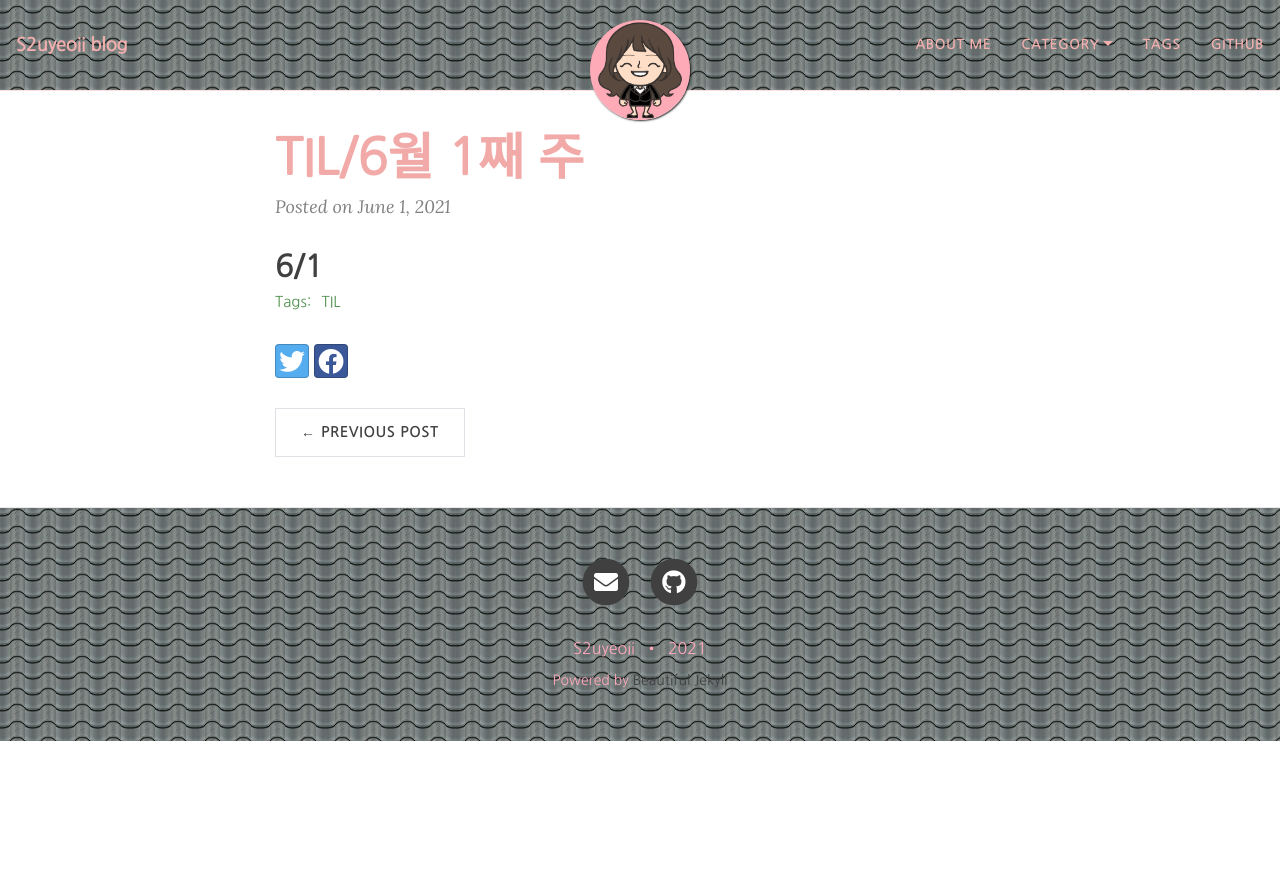
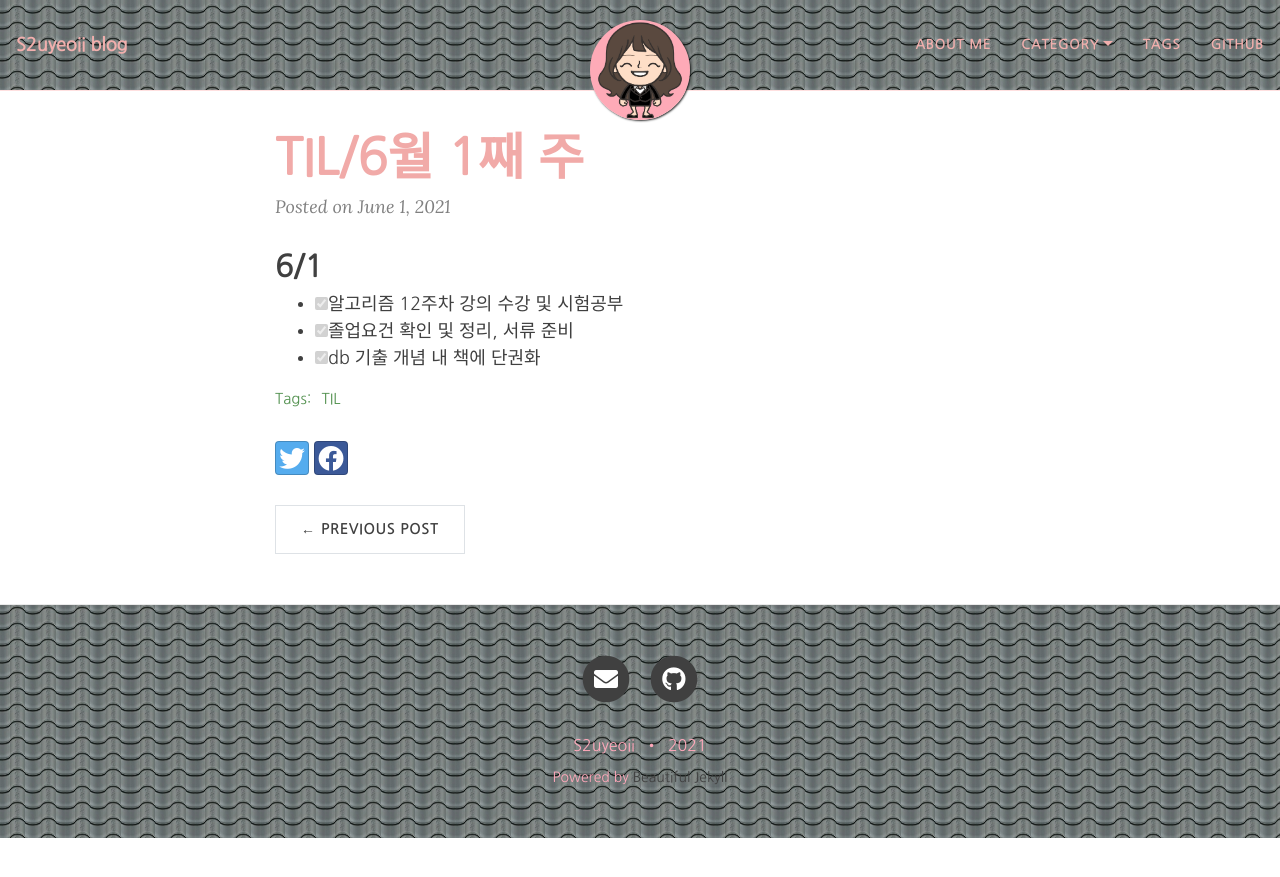
Before and after one commit to yeoneed/yeoneed.github.io, a Jekyll site: the page built from _posts/2021-06-01-6월첫째주-TIL.md, in a window 1280 px wide. Shown: the top 877 px of the page. Built offline with Jekyll 4.4.1, drawn with Linux system fonts in a browser that asks for light colours; nearby versions of some CDN libraries; some web fonts are replaced.

Commit message:
Update 2021-06-01-6월첫째주-TIL.md

```diff
--- a/_posts/2021-06-01-6월첫째주-TIL.md
+++ b/_posts/2021-06-01-6월첫째주-TIL.md
@@ -8,3 +8,6 @@ category: [TIL]
 
 ---
 ## 6/1
+- [x] 알고리즘 12주차 강의 수강 및 시험공부
+- [x] 졸업요건 확인 및 정리, 서류 준비
+- [x] db 기출 개념 내 책에 단권화
```
